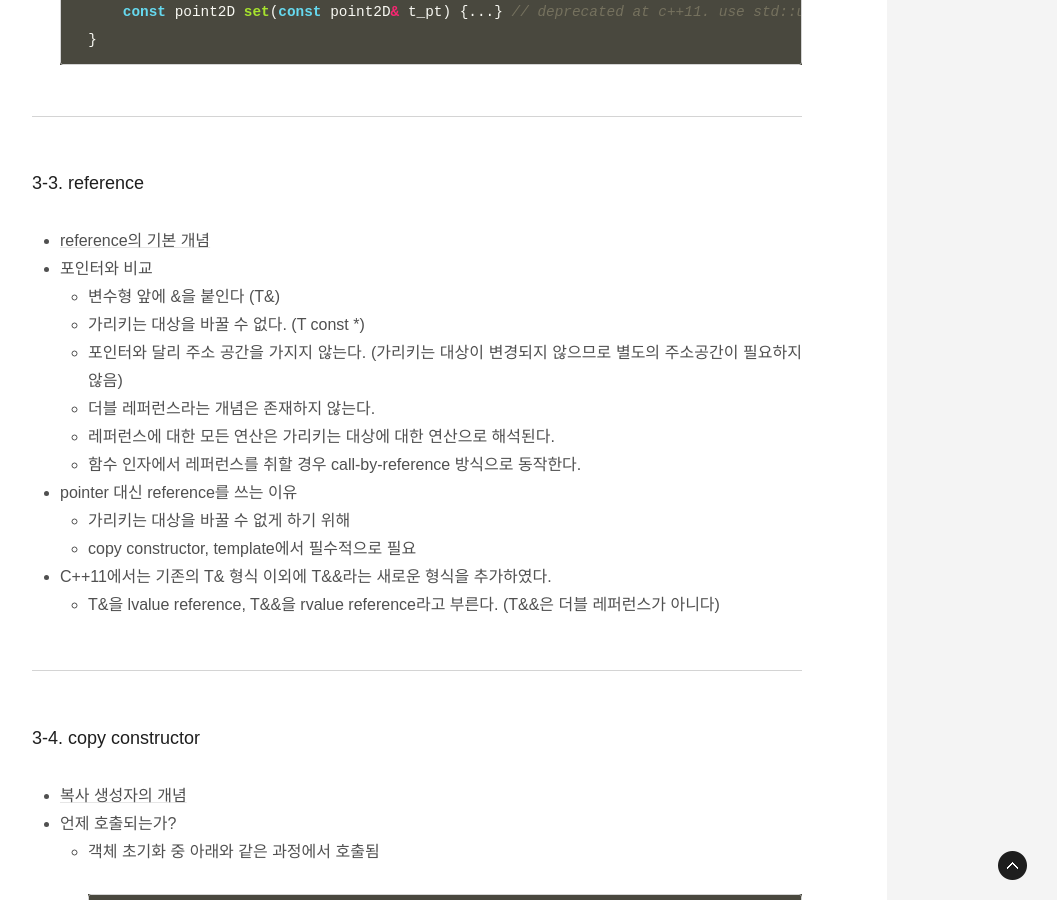
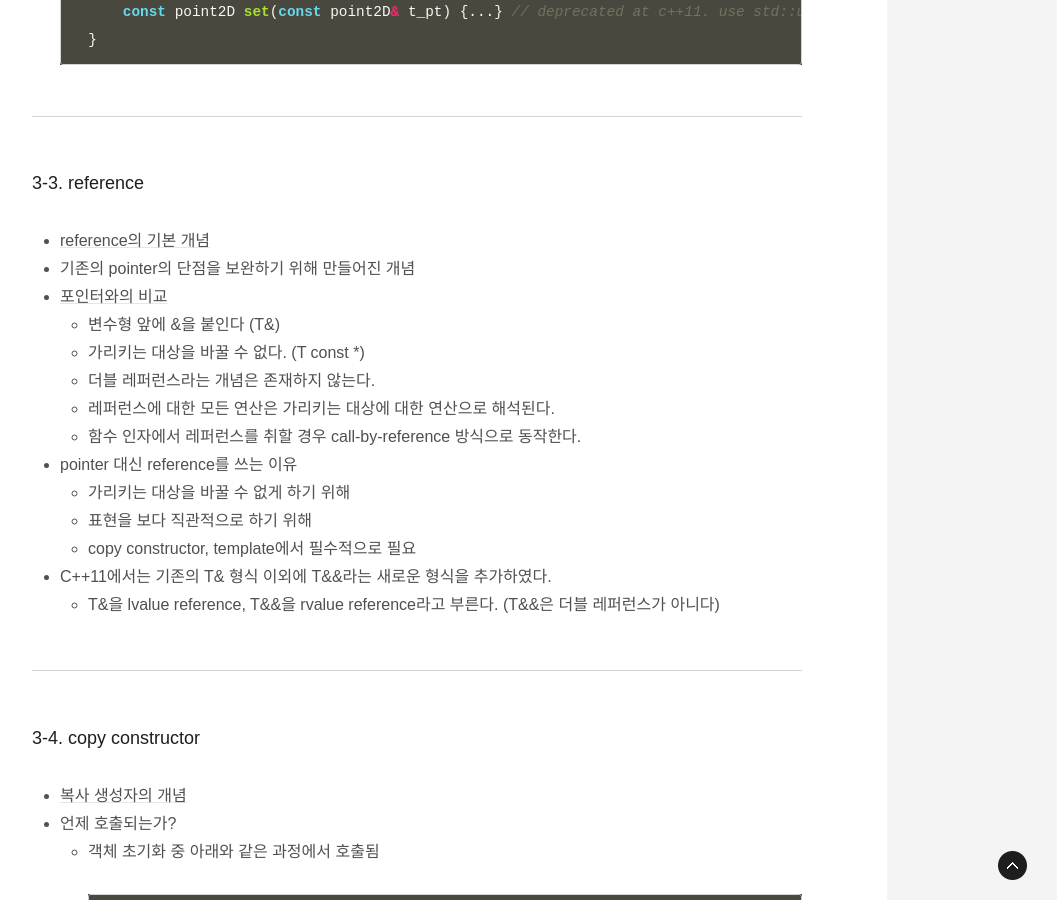
Before and after one commit to inswave/inswave.github.io, a Jekyll site: the page built from _posts/2018-06-18-cpluscplus.md, in a window 1280 px wide and 900 px high, scrolled down 5479 px. Shown: the whole window, without its empty margins (223-1280 px from the left). Built offline with Jekyll 4.4.1, drawn with Linux system fonts in a browser that asks for light colours; some web fonts are replaced.

Commit message:
ssh : 3.3 reference 2

```diff
--- a/_posts/2018-06-18-cpluscplus.md
+++ b/_posts/2018-06-18-cpluscplus.md
@@ -152,15 +152,16 @@ pt->y = 100;
 ### 3-3. reference
 
 * [reference의 기본 개념](http://www.soen.kr/lecture/ccpp/cpp2/15-4-1.htm)
-* 포인터와 비교
+* 기존의 pointer의 단점을 보완하기 위해 만들어진 개념
+* [포인터와의 비교](https://stackoverflow.com/questions/57483/what-are-the-differences-between-a-pointer-variable-and-a-reference-variable-in)
     * 변수형 앞에 &을 붙인다 (T&)
     * 가리키는 대상을 바꿀 수 없다. (T const \*)
-    * 포인터와 달리 주소 공간을 가지지 않는다. (가리키는 대상이 변경되지 않으므로 별도의 주소공간이 필요하지 않음)
     * 더블 레퍼런스라는 개념은 존재하지 않는다.
     * 레퍼런스에 대한 모든 연산은 가리키는 대상에 대한 연산으로 해석된다.
     * 함수 인자에서 레퍼런스를 취할 경우 call-by-reference 방식으로 동작한다.
 * pointer 대신 reference를 쓰는 이유
     * 가리키는 대상을 바꿀 수 없게 하기 위해
+    * 표현을 보다 직관적으로 하기 위해
     * copy constructor, template에서 필수적으로 필요
 * C++11에서는 기존의 T& 형식 이외에 T&&라는 새로운 형식을 추가하였다.
     * T&을 lvalue reference, T&&을 rvalue reference라고 부른다. (T&&은 더블 레퍼런스가 아니다)
```
